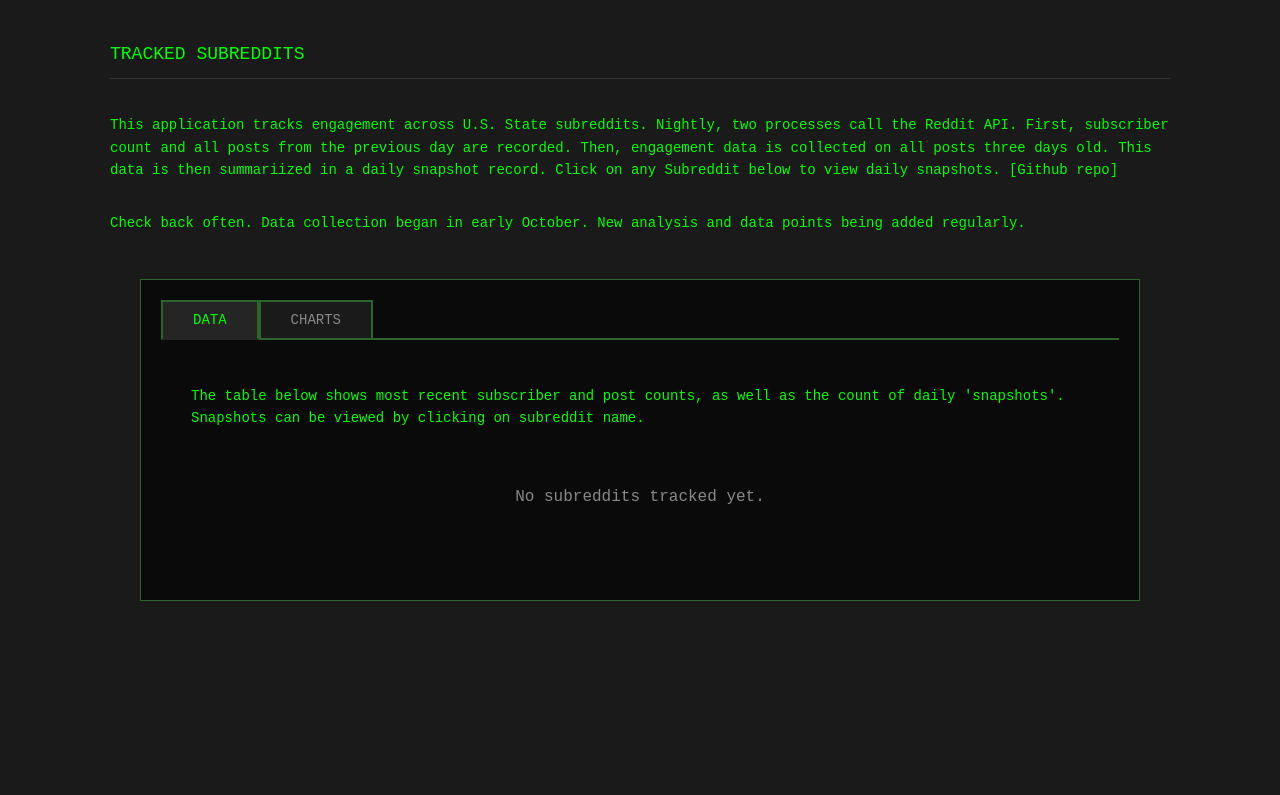
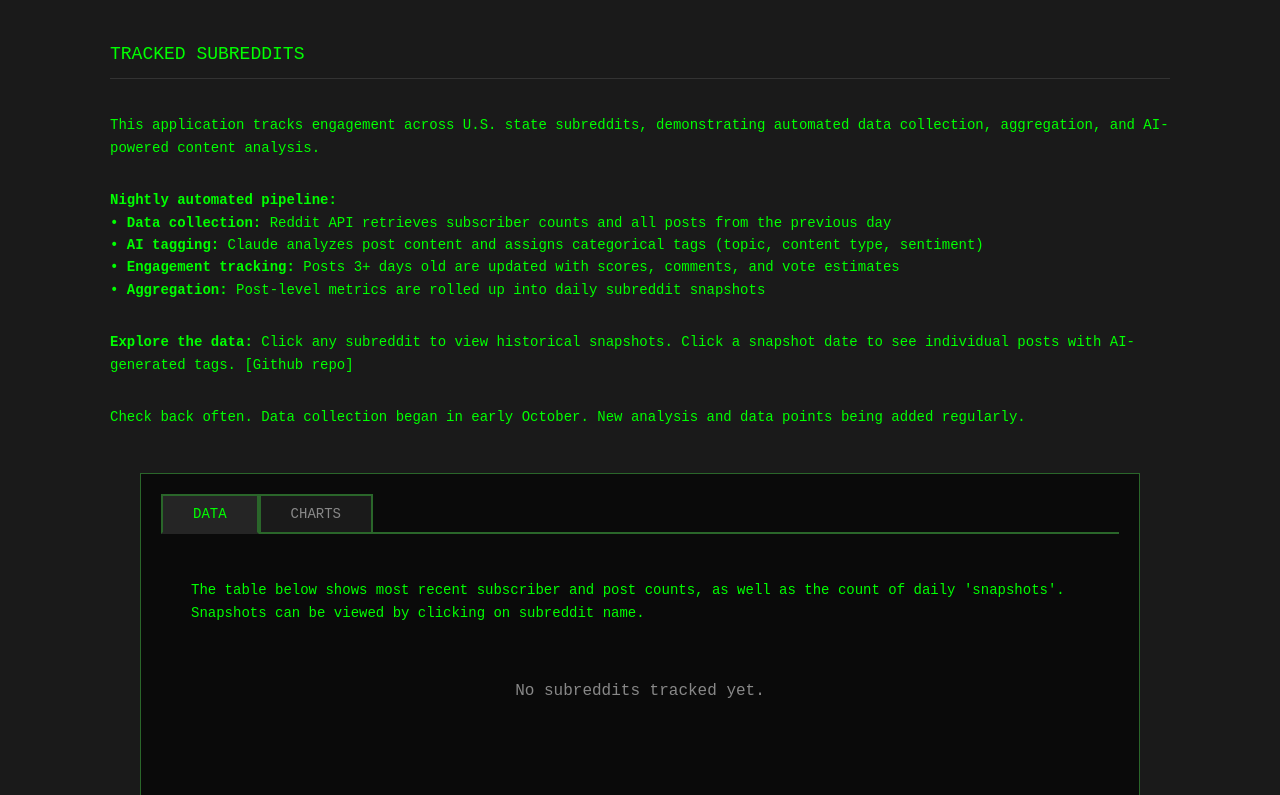
Before and after one commit to johnmpryan/defmeta, a Django app: page / in a window 1280 px wide. Shown: the part 124-919 px from the top of the page. Before the commit the page ends 725 px from the top, so only its background shows below. Run offline with Django 5.2, Linux system fonts and the light colour scheme; data that the repository does not hold is empty; some libraries are stand-ins or nearby versions.

Commit message:
updating description on  homepage

```diff
--- a/tracker/templates/tracker/homepage.html
+++ b/tracker/templates/tracker/homepage.html
@@ -135,9 +135,17 @@
 {% block content %}
     <div class="section-header">TRACKED SUBREDDITS</div>
 
-    <p class="description">This application tracks engagement across U.S. State subreddits. Nightly, two processes call the Reddit API. First, subscriber count and all posts from the previous day are recorded. Then, engagement data is collected on all posts three days old. This data is then summariized in a daily snapshot record. Click on any Subreddit below to view daily snapshots. [<a href="https://github.com/johnmpryan/defmeta">Github repo</a>]</p>
+    <p class="description">This application tracks engagement across U.S. state subreddits, demonstrating automated data collection, aggregation, and AI-powered content analysis.</p>
 
-    <p class="description">Check back often. Data collection began in early October. New analysis and data points being added regularly.</>
+    <p class="description"><strong>Nightly automated pipeline:</strong><br>
+    <strong>• Data collection:</strong> Reddit API retrieves subscriber counts and all posts from the previous day<br>
+    <strong>• AI tagging:</strong> Claude analyzes post content and assigns categorical tags (topic, content type, sentiment)<br>
+    <strong>• Engagement tracking:</strong> Posts 3+ days old are updated with scores, comments, and vote estimates<br>
+    <strong>• Aggregation:</strong> Post-level metrics are rolled up into daily subreddit snapshots</p>
+
+    <p class="description"><strong>Explore the data:</strong> Click any subreddit to view historical snapshots. Click a snapshot date to see individual posts with AI-generated tags. [<a href="https://github.com/johnmpryan/defmeta">Github repo</a>]</p>
+
+    <p class="description">Check back often. Data collection began in early October. New analysis and data points being added regularly.</p>
 
     <!-- Tab Navigation -->
     <div class="terminal-table-container" style="margin-top: 30px;">
```
